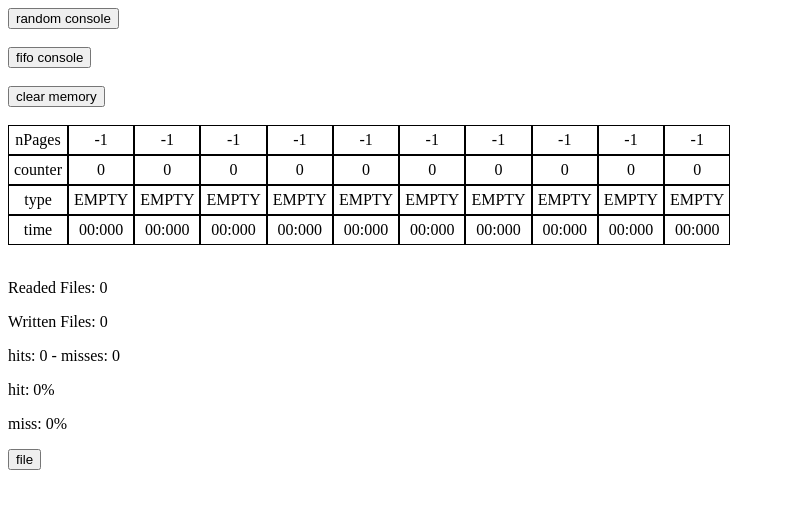
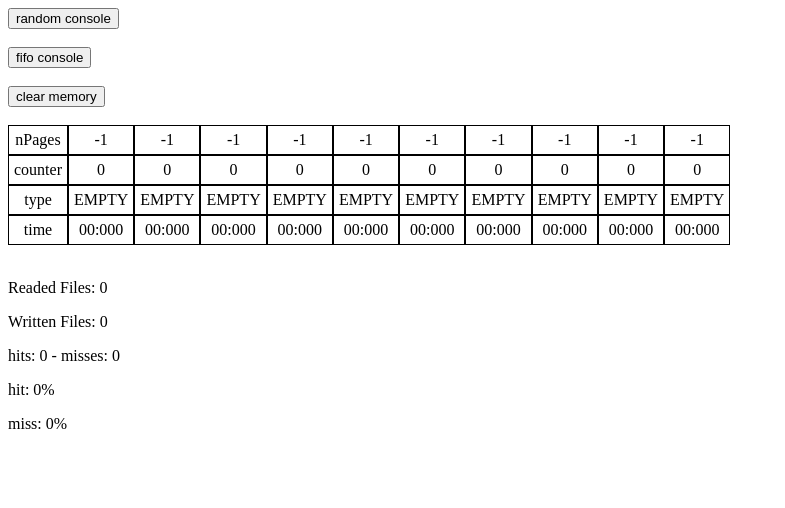
Before and after one commit to lpgoulart/SMV, an Angular app: page / in a window 1280 px wide. Shown: the top 508 px of the page, without its empty margins (0-785 px from the left). Built offline with nearby package versions, Linux system fonts and the light colour scheme.

Commit message:
remove unsed button

```diff
--- a/src/app/app.component.html
+++ b/src/app/app.component.html
@@ -88,7 +88,3 @@
 <p>
   miss: {{missPage/loop*100}}%
 </p>
-
-<button (click)="nruMemory()">
-  file
-</button>
```
